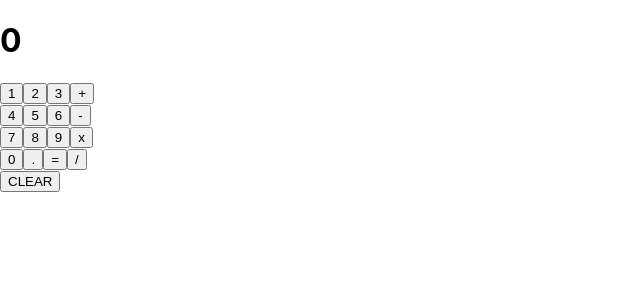
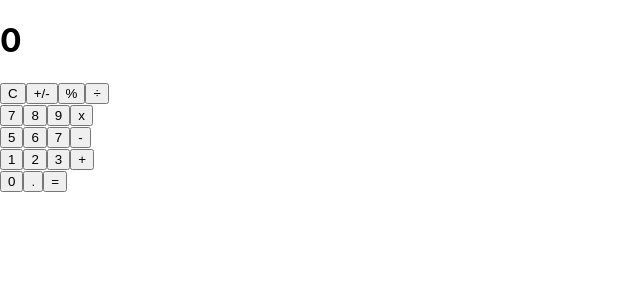
Before and after one commit to LisaCee/react-app-calculator, a React (Create React App) app: page / in a window 1280 px wide. Shown: the top 300 px of the page, without its empty margins (0-640 px from the left). Built offline with nearby package versions, Linux system fonts and the light colour scheme.

Commit message:
Made layout more like iOS app, added negative/positive number functionality

```diff
--- a/src/components/Calculator.js
+++ b/src/components/Calculator.js
@@ -1,7 +1,7 @@
 import React from 'react';
 import Keyboard from './Keyboard';
 import Display from './Display';
-// comment
+
 
 class Calculator extends React.Component {
     state = {
@@ -14,13 +14,19 @@ class Calculator extends React.Component {
     }
 
     handleKeyPress = (val) => {
-        let displayVal = "" + this.state.displayVal;
-        displayVal += val;
-        this.setState({ displayVal: displayVal });
+      let displayVal = this.state.displayVal === 0 ? "" : "" + this.state.displayVal;
+      displayVal += val;
+      this.setState({ displayVal: displayVal });
     }
 
     handleClearKey = () => {
         this.setState({ displayVal: 0 });
+    }
+
+    handlePlusMinusKey = () => {
+      let currentVal = this.state.displayVal;
+      currentVal = currentVal > 0 ? -Math.abs(currentVal) : Math.abs(currentVal);
+      this.setState({ displayVal: currentVal });
     }
 
     handleSignKey = (sign) => {
@@ -58,6 +64,7 @@ class Calculator extends React.Component {
                   onClearKey={this.handleClearKey}
                   onSignKey={this.handleSignKey}
                   onEqualsKey={this.handleEqualsKey}
+                  onPlusMinusKey={this.handlePlusMinusKey}
                 />
             </div>
         )
--- a/src/components/Keyboard.js
+++ b/src/components/Keyboard.js
@@ -4,16 +4,10 @@ class Keyboard extends React.Component {
   render () {
     return (
       <div>
-        <button onClick={() => this.props.onKeyPress(this.props.keys[0])}>{this.props.keys[0]}</button>
-        <button onClick={() => this.props.onKeyPress(this.props.keys[1])}>{this.props.keys[1]}</button>
-        <button onClick={() => this.props.onKeyPress(this.props.keys[2])}>{this.props.keys[2]}</button>
-        <button onClick={() => this.props.onSignKey('+')}>+</button>
-        <br />
-
-        <button onClick={() => this.props.onKeyPress(this.props.keys[3])}>{this.props.keys[3]}</button>
-        <button onClick={() => this.props.onKeyPress(this.props.keys[4])}>{this.props.keys[4]}</button>
-        <button onClick={() => this.props.onKeyPress(this.props.keys[5])}>{this.props.keys[5]}</button>
-        <button onClick={() => this.props.onSignKey('-')}>-</button>
+        <button onClick={() => this.props.onClearKey()}>C</button>
+        <button onClick={() => this.props.onPlusMinusKey()}>+/-</button>
+        <button>%</button>
+        <button onClick={() => this.props.onSignKey('/')}>&divide;</button>
         <br />
 
         <button onClick={() => this.props.onKeyPress(this.props.keys[6])}>{this.props.keys[6]}</button>
@@ -22,13 +16,20 @@ class Keyboard extends React.Component {
         <button onClick={() => this.props.onSignKey('*')}>x</button>
         <br />
 
+        <button onClick={() => this.props.onKeyPress(this.props.keys[4])}>{this.props.keys[4]}</button>
+        <button onClick={() => this.props.onKeyPress(this.props.keys[5])}>{this.props.keys[5]}</button>
+        <button onClick={() => this.props.onKeyPress(this.props.keys[6])}>{this.props.keys[6]}</button>
+        <button onClick={() => this.props.onSignKey('-')}>-</button>
+        <br />
+
+        <button onClick={() => this.props.onKeyPress(this.props.keys[0])}>{this.props.keys[0]}</button>
+        <button onClick={() => this.props.onKeyPress(this.props.keys[1])}>{this.props.keys[1]}</button>
+        <button onClick={() => this.props.onKeyPress(this.props.keys[2])}>{this.props.keys[2]}</button>
+        <button onClick={() => this.props.onSignKey('+')}>+</button>
+        <br />
         <button onClick={() => this.props.onKeyPress(this.props.keys[9])}>{this.props.keys[9]}</button>
         <button onClick={() => this.props.onKeyPress('.')}>.</button>
         <button onClick={() => this.props.onEqualsKey()}>=</button>
-        <button onClick={() => this.props.onSignKey('/')}>/</button>
-        <br />
-
-        <button onClick={() => this.props.onClearKey()}>CLEAR</button>
       </div>
     )
   }
```
